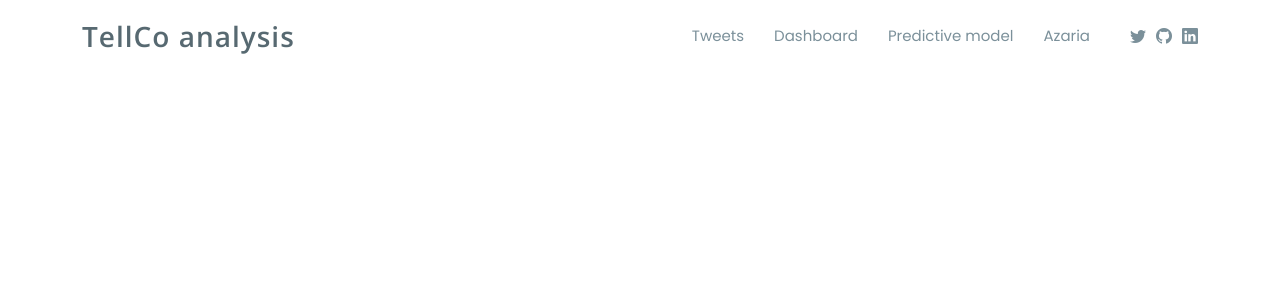
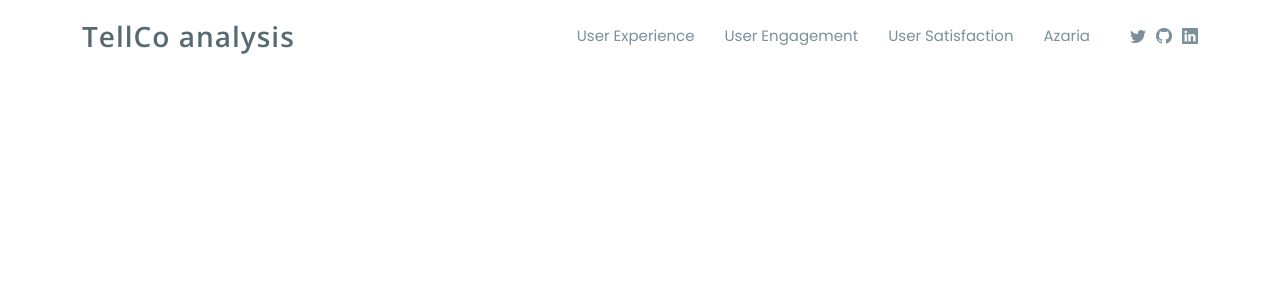
Before and after one commit to Azariagmt/Telecom-Analysis, a Flask app: template templates/base.html in a window 1280 px wide. Shown: the top 300 px of the page. Run offline with Flask 2, Linux system fonts and the light colour scheme; the template is opened without the code that fills it, so the values that code supplies are empty; some libraries are stand-ins or nearby versions.

Commit message:
adds experience page

```diff
--- a/app.py
+++ b/app.py
@@ -8,6 +8,10 @@ app = Flask(__name__)
 def home():
     return render_template('index.html')
 
+@app.route('/experience')
+def experience():
+    return render_template('experience.html')
+
 
 @app.route('/dashboard')
 def dashboard():
--- a/templates/base.html
+++ b/templates/base.html
@@ -59,9 +59,9 @@
 
             <nav id="navbar" class="navbar order-last order-lg-0">
                 <ul>
-                    <li><a class="nav-link scrollto" href="/tweet/1">Tweets</a></li>
-                    <li><a class="nav-link scrollto" href="/tweet-sentiments">Dashboard</a></li>
-                    <li><a class="nav-link scrollto" href="/tweet-sentiments">Predictive model</a></li>
+                    <li><a class="nav-link scrollto" href="/experience">User Experience</a></li>
+                    <li><a class="nav-link scrollto" href="/engagement">User Engagement</a></li>
+                    <li><a class="nav-link scrollto" href="/satisfaction">User Satisfaction</a></li>
 
                     <li><a class="nav-link scrollto " href="https://azaria.ninja/">Azaria</a></li>
 
--- a/templates/index.html
+++ b/templates/index.html
@@ -15,9 +15,7 @@
     </div>
 
 </div>
-<!-- <script defer>
-    let data = {{ data | tojson }}
-</script> -->
+
 <script src="../static/js/dashboard.js" defer></script>
 
 {% endblock %}
```
